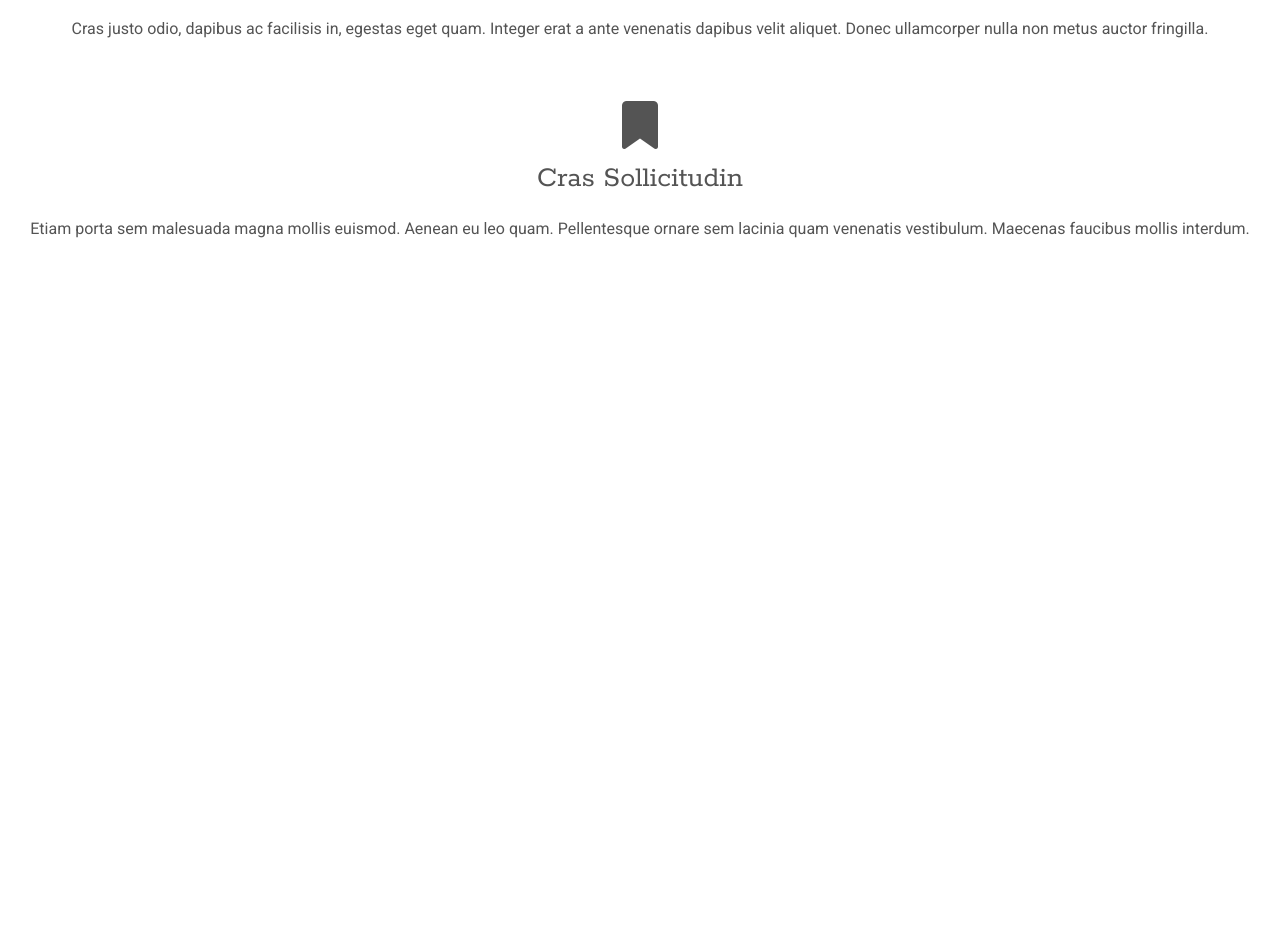
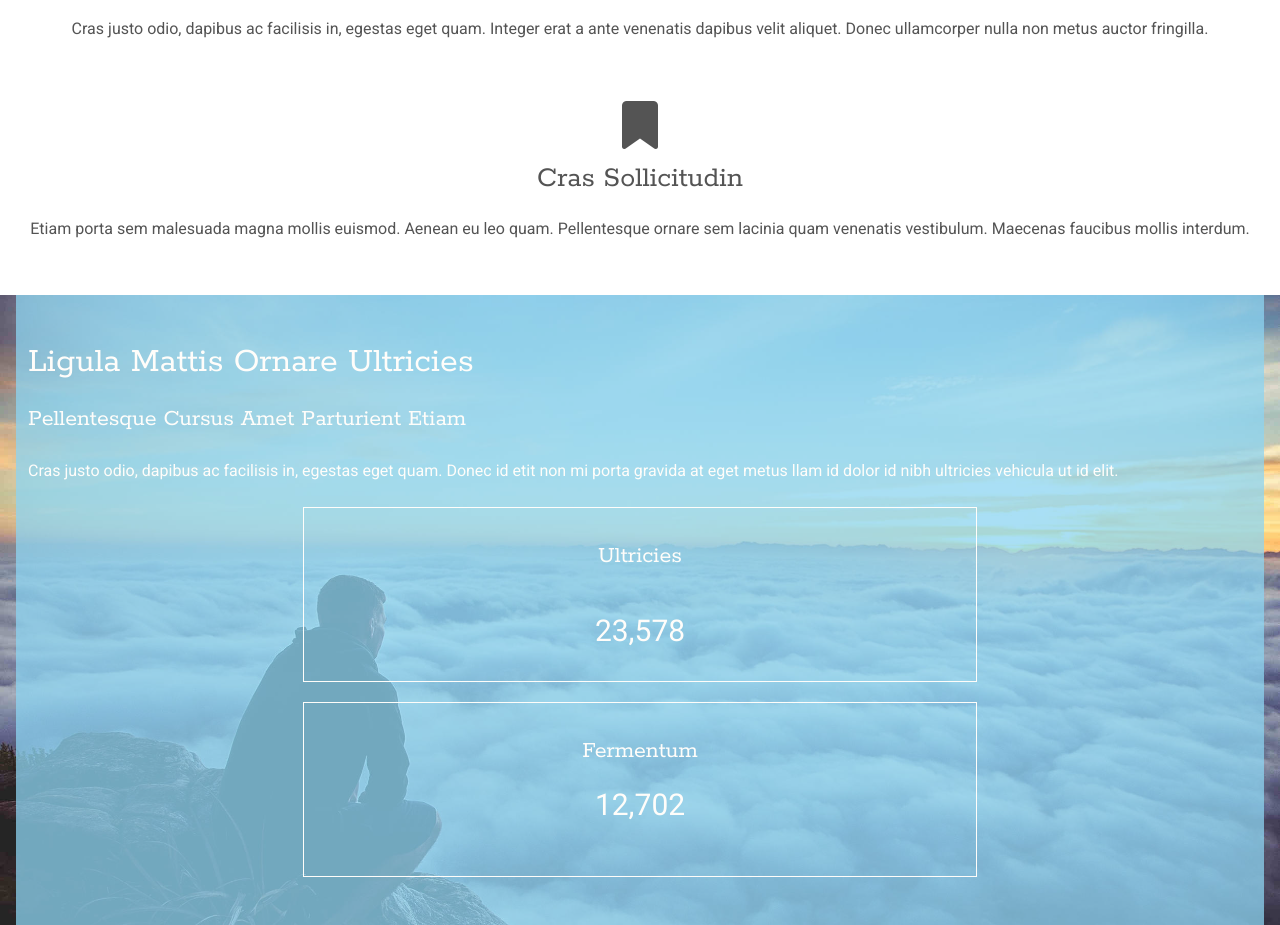
Before and after one commit to NaimDeb/G404-TP-Tailwind-TheMountain, a website: page index.html in a window 1280 px wide. Shown: the part 1006-1931 px from the top of the page. Before the commit the page ends 1301 px from the top, so only its background shows below. Drawn offline with Linux system fonts and the light colour scheme.

Commit message:
add about section

```diff
--- a/index.html
+++ b/index.html
@@ -45,7 +45,7 @@
         <p class="text-6xl font-bold font-Rokkit">Mountain King</p>
         </div>
 
-        <p class="text-center px-16 leading-relaxed leading- font-Rokkitt font-thin text-2xl text-neutral-off-white">This is a simple hero unit, a simple jumbotron-style component for calling extra attention to featured content or information.</p>
+        <p class="text-center px-16 leading-relaxed font-Rokkitt font-thin text-2xl text-neutral-off-white">This is a simple hero unit, a simple jumbotron-style component for calling extra attention to featured content or information.</p>
 
 
         <div class="flex flex-col font-Roboto pt-8 pb-36">
@@ -90,7 +90,30 @@
 
 
 
-    <section id="about"></section>
+    <section id="about" class="bg-about-img bg-cover bg-no-repeat px-4">
+        <div class="bg-neutral-bg-blue text-neutral-off-white py-12 px-3 flex flex-col gap-5">
+            <h3 class="text-4xl font-Rokkitt">Ligula Mattis Ornare Ultricies</h3>
+            <h4 class="text-2xl font-Rokkitt">Pellentesque Cursus Amet Parturient Etiam</h4>
+            <p class="leading-8 font-Roboto">Cras justo odio, dapibus ac facilisis in, egestas eget quam. Donec id etit non mi porta gravida at eget metus llam id dolor id nibh ultricies vehicula ut id elit.</p>
+
+            <div class="m-auto border border-neutral-off-white w-[55%] h-[175px] p-8 flex flex-col gap-5 justify-between items-center">
+                <p class="text-2xl font-Rokkitt">Ultricies</p>
+                <span class="text-3xl font-Roboto">23,578</span>
+            </div>
+
+            <div class="m-auto border border-neutral-off-white w-[55%] h-[175px] p-8 flex flex-col gap-5 items-center">
+                <p class="text-2xl font-Rokkitt">Fermentum</p>
+                <span class="text-3xl font-Roboto">12,702</span>
+            </div>
+
+        </div>
+
+    </section>
+
+
+
+
+
     <section id="blog"></section>
     <section id="history"></section>
     <section id="photos"></section>
--- a/tailwind.config.js
+++ b/tailwind.config.js
@@ -6,7 +6,8 @@ module.exports = {
       colors:{
         neutral:{
           'off-white': 'hsl(36, 100%, 99%)',
-          'gray': 'hsl(0, 0%, 33%)'
+          'gray': 'hsl(0, 0%, 33%)',
+          'bg-blue': 'hsl(197, 79%, 75%, 75%)',
       },
       },
       fontFamily: {
@@ -15,6 +16,7 @@ module.exports = {
       },
       backgroundImage: {
         'hero-img': "url('../images/bg_header.jpg')",
+        'about-img': "url('../images/bg_nuage.jpg')",
       },
     },
   },
```
Also changed, not shown: css/output.css.
